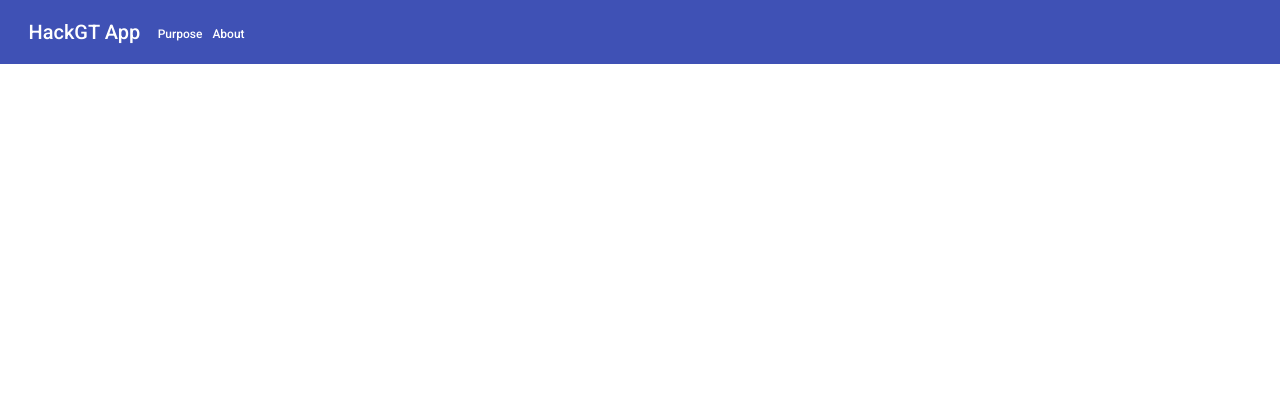
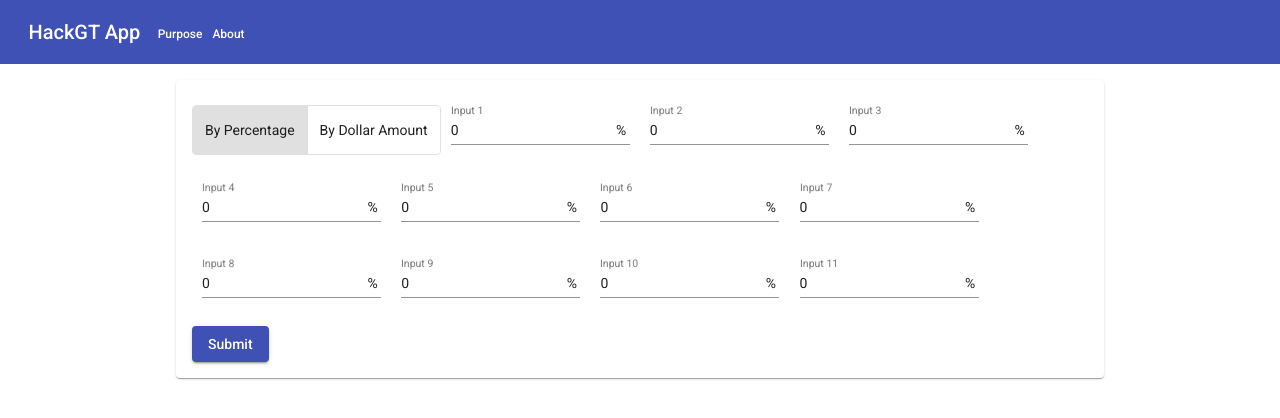
Before and after one commit to rentruewang/hackgt-app, an Angular app: page / in a window 1280 px wide. Shown: the top 418 px of the page. Built offline with nearby package versions, Linux system fonts and the light colour scheme.

Commit message:
Inputs can now taken

```diff
--- a/src/app/app-routing.module.ts
+++ b/src/app/app-routing.module.ts
@@ -1,10 +1,12 @@
 import { NgModule } from '@angular/core';
 import { RouterModule, Routes } from '@angular/router';
+
+import { MainComponent } from './main/main.component';
+import { PurposeComponent } from './purpose/purpose.component';
 import { AboutComponent } from './about/about.component';
 
-import { PurposeComponent } from './purpose/purpose.component';
-
 const routes: Routes = [
+  { path: '', component: MainComponent },
   { path: 'purpose', component: PurposeComponent },
   { path: 'about', component: AboutComponent },
 ];
--- /dev/null
+++ b/src/app/main/main.component.css
@@ -0,0 +1,15 @@
+mat-form-field {
+    width: 20%;
+    margin: auto;
+    padding: 10px;
+  }
+
+  .mat-card {
+    width: 70%;
+    margin: auto;
+  }
+
+  :host {
+    display: block;
+    margin-top: 1rem;
+  }
--- /dev/null
+++ b/src/app/main/main.component.html
@@ -0,0 +1,25 @@
+<mat-card>
+  <form (submit)="onSubmit(inputForm)" #inputForm="ngForm">
+    <mat-button-toggle-group name="type" [(ngModel)]="type">
+      <mat-button-toggle value="percent">By Percentage</mat-button-toggle>
+      <mat-button-toggle value="dollar">By Dollar Amount</mat-button-toggle>
+    </mat-button-toggle-group>
+
+    <ng-container *ngIf="type == 'percent'">
+      <mat-form-field *ngFor="let input of inputs; let i = index">
+        <input matInput type="number" placeholder="{{input.placeholder}}" name="{{input.name}}" [(ngModel)]="percents[i]" [ngModelOptions]="{standalone: true}">
+        <span matSuffix>%&nbsp;</span>
+      </mat-form-field>
+    </ng-container>
+
+    <ng-container *ngIf="type != 'percent'">
+      <mat-form-field *ngFor="let input of inputs; let i = index">
+        <input matInput type="number" placeholder="{{input.placeholder}}" name="{{input.name}}" [(ngModel)]="percents[i]" [ngModelOptions]="{standalone: true}">
+        <span matPrefix>$&nbsp;</span>
+      </mat-form-field>
+    </ng-container>
+
+    <br>
+    <button type="submit" mat-raised-button color="primary">Submit</button>
+  </form>
+</mat-card>
--- /dev/null
+++ b/src/app/main/main.component.ts
@@ -0,0 +1,55 @@
+import { Component } from '@angular/core';
+import { NgForm } from '@angular/forms';
+
+@Component({
+  selector: 'app-main',
+  templateUrl: './main.component.html',
+  styleUrls: ['./main.component.css']
+})
+export class MainComponent {
+  public inputs = [
+    { name: 'input1', placeholder: 'Input 1' },
+    { name: 'input2', placeholder: 'Input 2' },
+    { name: 'input3', placeholder: 'Input 3' },
+    { name: 'input4', placeholder: 'Input 4' },
+    { name: 'input5', placeholder: 'Input 5' },
+    { name: 'input6', placeholder: 'Input 6' },
+    { name: 'input7', placeholder: 'Input 7' },
+    { name: 'input8', placeholder: 'Input 8' },
+    { name: 'input9', placeholder: 'Input 9' },
+    { name: 'input10', placeholder: 'Input 10' },
+    { name: 'input11', placeholder: 'Input 11' }
+  ];
+  public type: string = 'percent';
+  public dollars: Array<number> = [0, 0, 0, 0, 0, 0, 0, 0, 0, 0, 0];
+  public percents: Array<number> = [0, 0, 0, 0, 0, 0, 0, 0, 0, 0, 0];
+  public total: number = 0;
+
+  public sum = (arr: number[]) => {
+    this.total = 0;
+    for (let i = 0; i < arr.length; i++) {
+      this.total += arr[i];
+    }
+  }
+
+  public onSubmit(form: NgForm) {
+
+    if (this.type === 'percent') {
+      this.sum(this.percents);
+      if (this.total !== 100) {
+        alert('Percentages must add up to 100%');
+        return;
+      }
+    } else {
+      this.sum(this.dollars);
+      console.log(this.total);
+      for (let i = 0; i < this.percents.length; i++) {
+        this.percents[i] = this.dollars[i] / this.total * 100;
+      }
+    }
+
+    if (form.valid) {
+      console.log(this.percents);
+    }
+  }
+}
--- a/src/app/purpose/purpose.component.css
+++ b/src/app/purpose/purpose.component.css
@@ -0,0 +1,9 @@
+.text {
+    margin-top: 5%;
+    margin-left: 5%;
+    margin-right: 5%;
+    font-size: 1.5em;
+    color: gray;
+    line-height: 1.5;
+    text-align: center;
+}
--- a/src/app/purpose/purpose.component.html
+++ b/src/app/purpose/purpose.component.html
@@ -1 +1,19 @@
-<p>purpose works!</p>
+<div class="text">
+    <p>
+        Volatility often presents opportunity when properly reacted to however without appropriate adjustments
+        volatility can be detrimental. Traditionally, increases in volatility creates shifts in sector momentum
+        determined by the fundamental cause of the volatility shift. Identifying the cause however, is often an elusive
+        and subjective matter.
+    </p>
+    <br>
+    <p>
+        Previous studies focused on the Chinese Equity Market have utilized sentiment analysis through news headlines to
+        isolate potential drivers for increases in volatility. Utilizing this approach, causes could be identified and
+        suggestions be made.
+    </p>
+    <br>
+    <p>
+        Developing upon this idea, our novel approach interpolates sentiment analysis with volatility values to identify
+        periods where sentiment is driving markets and exclude periods where markets are behaving closer to a norm.
+    </p>
+</div>
```
Also changed, not shown: src/app/app.module.ts (+15 -1 lines), 1 other file (tests, documents, lock files or other folders).
